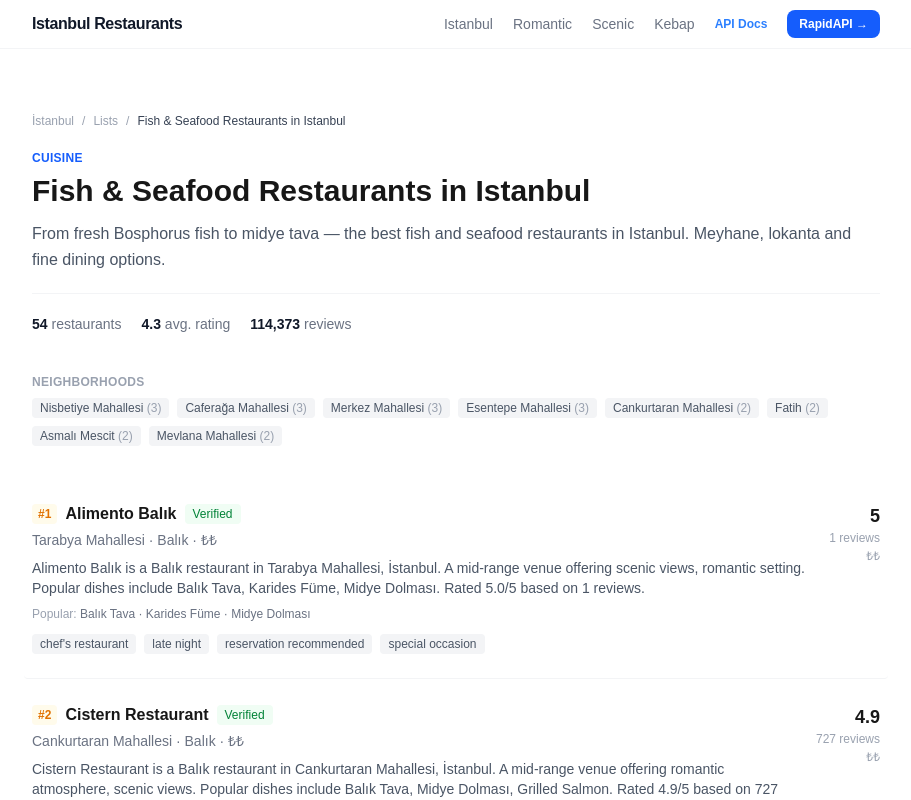
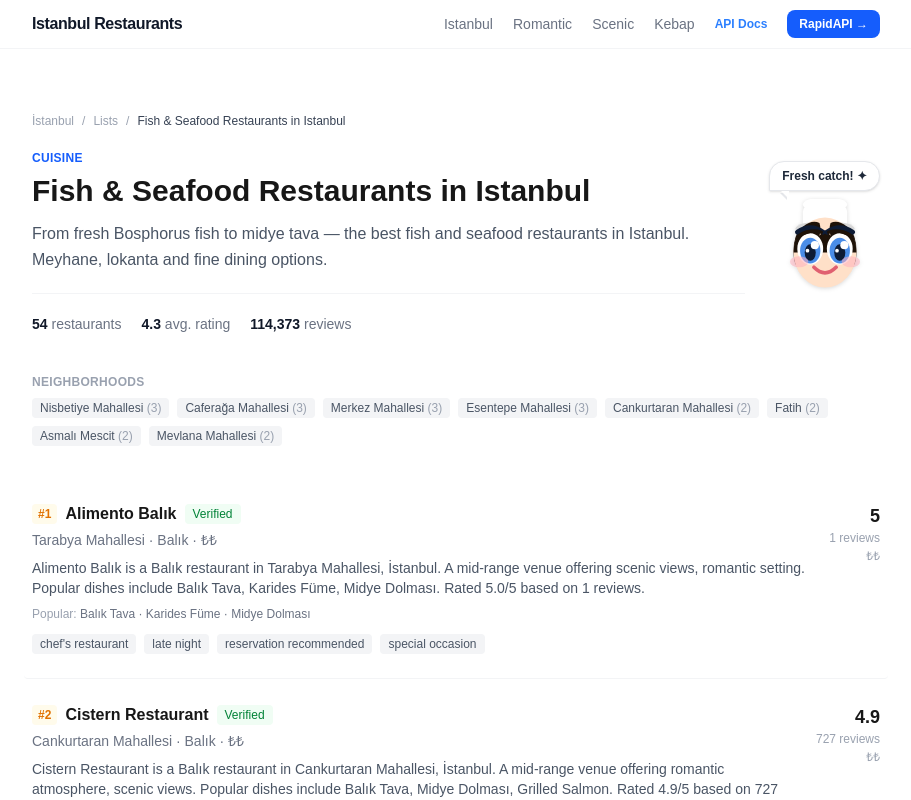
Before and after one commit to dedelus-collab/restorans, a Next.js app: page /istanbul/liste/balik-deniz-urunleri-istanbul in a window 1280 px wide. Shown: the top 800 px of the page, without its empty margins (184-1095 px from the left). Built offline with nearby package versions, Linux system fonts and the light colour scheme.

Commit message:
Add large themed AniHead with speech bubble to collection list page header

```diff
--- a/app/[city]/liste/[collection]/page.tsx
+++ b/app/[city]/liste/[collection]/page.tsx
@@ -3,6 +3,7 @@ import Link from "next/link";
 import type { Metadata } from "next";
 import { getRestaurantsByCity, getPriceSymbol } from "@/data/restaurants";
 import { COLLECTIONS, getCollection } from "@/lib/collections";
+import { AniHead, SpeechBubble } from "@/components/AniMascot";
 
 type Props = { params: Promise<{ city: string; collection: string }> };
 
@@ -110,6 +111,48 @@ export default async function CollectionPage({ params }: Props) {
     vibe: "Ambiance & Vibe",
   };
 
+  type AniVariant = "chef" | "reviewer" | "foodie" | "explorer" | "star";
+  const slugVariantMap: Record<string, AniVariant> = {
+    // scenario
+    "romantik-aksam-yemegi-istanbul": "star",
+    "is-yemegi-istanbul": "reviewer",
+    "ozel-gun-istanbul": "star",
+    "gec-acik-istanbul": "explorer",
+    "aile-dostu-istanbul": "foodie",
+    "vejetaryen-vegan-istanbul": "foodie",
+    // vibe
+    "manzarali-istanbul": "explorer",
+    "bogaz-manzarali-istanbul": "explorer",
+    "uygun-fiyatli-istanbul": "reviewer",
+    "fine-dining-istanbul": "star",
+    "teras-istanbul": "foodie",
+  };
+  const categoryFallback: Record<string, AniVariant> = {
+    cuisine: "chef",
+    scenario: "star",
+    vibe: "explorer",
+  };
+  const aniVariant: AniVariant = slugVariantMap[colSlug] ?? categoryFallback[col.category] ?? "chef";
+
+  const slugSpeech: Record<string, string> = {
+    "romantik-aksam-yemegi-istanbul": "Perfect for date night! ♥",
+    "is-yemegi-istanbul": "Client approved! ✓",
+    "ozel-gun-istanbul": "Make it special! ★",
+    "gec-acik-istanbul": "Still open! 🌙",
+    "aile-dostu-istanbul": "Kids welcome! ☺",
+    "vejetaryen-vegan-istanbul": "Plant-powered! ✿",
+    "manzarali-istanbul": "What a view! ✦",
+    "bogaz-manzarali-istanbul": "Bosphorus! ⛵",
+    "uygun-fiyatli-istanbul": "Great value! ✓",
+    "fine-dining-istanbul": "Exquisite! ✦",
+    "teras-istanbul": "Fresh air dining! ✿",
+    "kebap-istanbul": "Best kebap! 🔥",
+    "balik-deniz-urunleri-istanbul": "Fresh catch! ✦",
+    "kahvalti-istanbul": "Breakfast time! ☀",
+    "meyhane-istanbul": "Rakı & meze! ♪",
+  };
+  const speech = slugSpeech[colSlug] ?? `${list.length} top picks! ★`;
+
   return (
     <>
       <script type="application/ld+json" dangerouslySetInnerHTML={{ __html: JSON.stringify(collectionPageJsonLd) }} />
@@ -125,7 +168,8 @@ export default async function CollectionPage({ params }: Props) {
           <span className="text-gray-700">{col.title}</span>
         </nav>
 
-        <header className="mb-10">
+        <header className="mb-10 flex items-start gap-6">
+          <div className="flex-1 min-w-0">
             <span className="text-xs font-semibold text-blue-600 uppercase tracking-wide">
               {categoryLabels[col.category]}
             </span>
@@ -135,6 +179,11 @@ export default async function CollectionPage({ params }: Props) {
               <span><strong className="text-gray-900">{list.length}</strong> restaurants</span>
               <span><strong className="text-gray-900">{avgRating}</strong> avg. rating</span>
               <span><strong className="text-gray-900">{totalReviews.toLocaleString("en-US")}</strong> reviews</span>
+            </div>
+          </div>
+          <div className="hidden sm:flex flex-col items-center gap-2 shrink-0 pt-4">
+            <SpeechBubble text={speech} />
+            <AniHead variant={aniVariant} className="w-24 h-24 drop-shadow-sm" />
           </div>
         </header>
 
```
Lines whose indentation alone changed are shown as unchanged.
